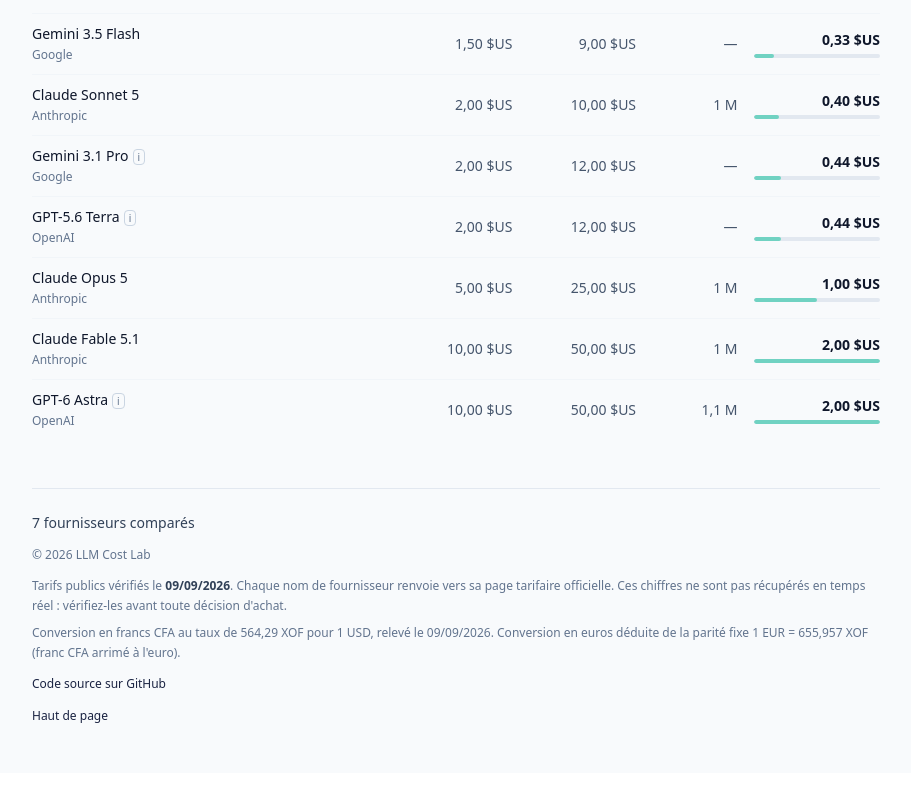
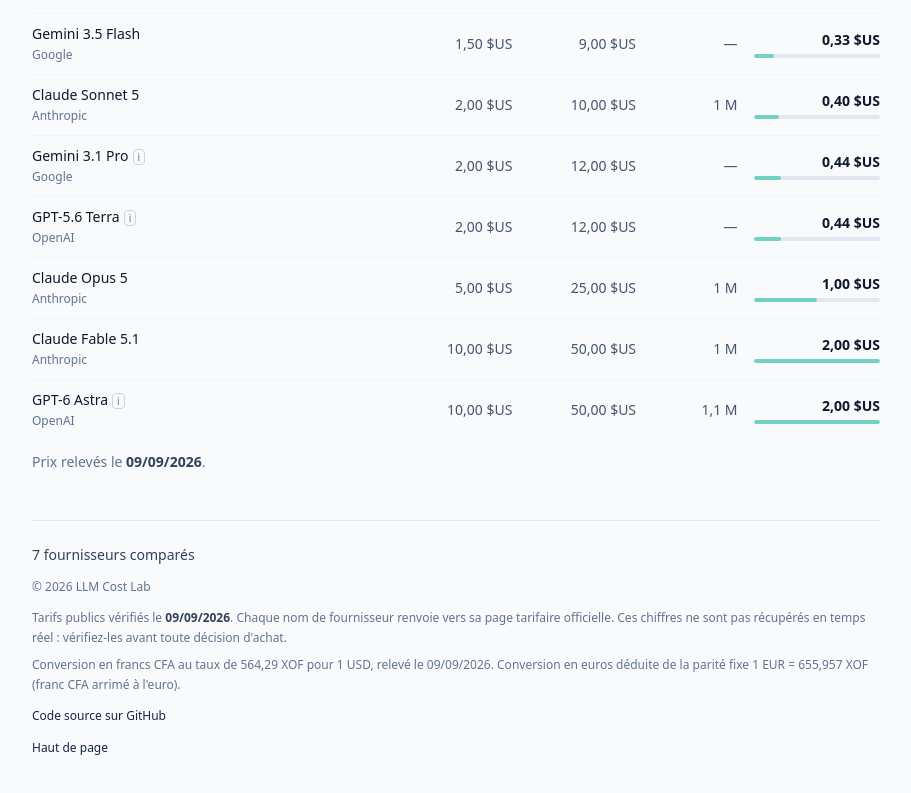
Before and after one commit to quickscale-ai/llm-cost-lab, a React (Vite) app: page / in a window 1280 px wide. Shown: the part 2978-3771 px from the top of the page, without its empty margins (184-1095 px from the left). Built offline with nearby package versions, Linux system fonts and the light colour scheme.

Commit message:
Affiche la date de relevé des prix

```diff
--- a/src/App.tsx
+++ b/src/App.tsx
@@ -32,6 +32,24 @@
   const month = String(date.getMonth() + 1).padStart(2, '0')
   const day = String(date.getDate()).padStart(2, '0')
   return `${year}-${month}-${day}`
+}
+
+export function PricingVerificationNotice({ verifiedAt }: { verifiedAt?: string }) {
+  return (
+    <p className="mt-3 text-sm text-slate-500 dark:text-slate-400">
+      {verifiedAt ? (
+        <>
+          Prix relevés le{' '}
+          <strong className="font-semibold text-slate-700 dark:text-slate-300">
+            {formatDate(verifiedAt)}
+          </strong>
+          .
+        </>
+      ) : (
+        'Prix relevés : date non disponible.'
+      )}
+    </p>
+  )
 }
 
 export default function App() {
@@ -331,6 +349,7 @@
               }
             />
           </div>
+          <PricingVerificationNotice verifiedAt={PRICING_VERIFIED_AT} />
         </section>
 
         <footer className="mt-12 border-t border-slate-200 pt-6 text-xs leading-relaxed text-slate-500 dark:border-slate-800 dark:text-slate-400">
```
Also changed, not shown: 1 other file (tests, documents, lock files or other folders).
